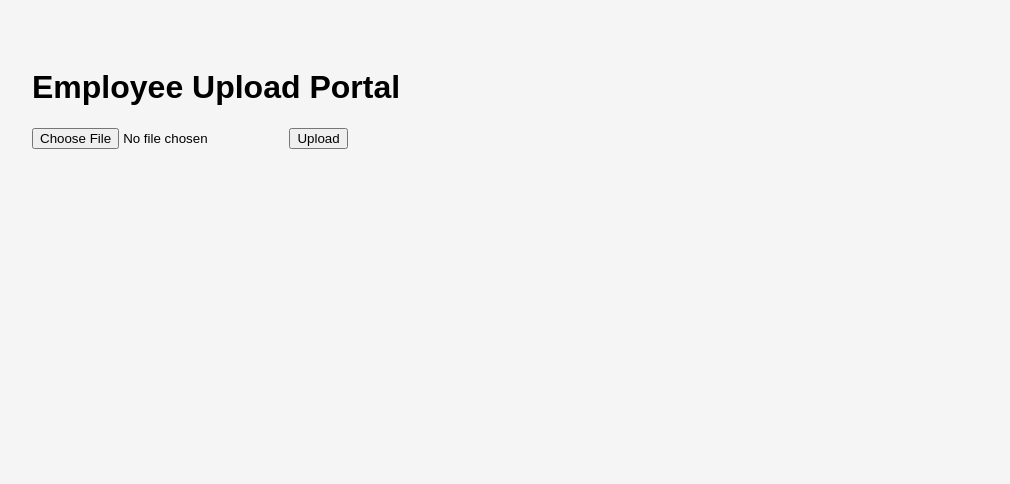
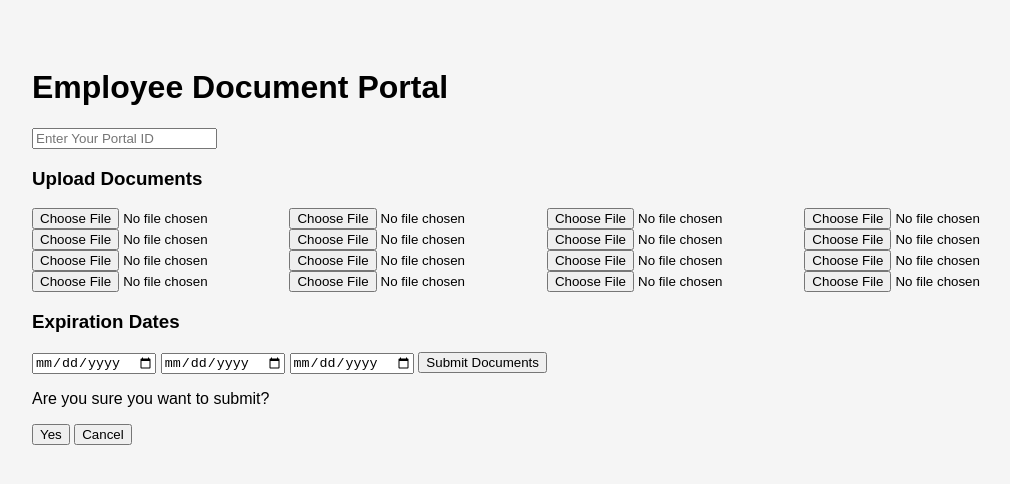
Before and after one commit to Ndelosreyes-maker/onboarding-portal, a plain HTML site: page frontend/index.html in a window 1280 px wide. Shown: the whole page, without its empty margins (16-1026 px from the left). Drawn offline with Linux system fonts and the light colour scheme.

Commit message:
Update index.html

```diff
--- a/frontend/index.html
+++ b/frontend/index.html
@@ -1,19 +1,59 @@
 <!DOCTYPE html>
 <html>
 <head>
-  <title>Onboarding Portal</title>
-  <link rel="stylesheet" href="style.css">
+<meta charset="UTF-8" />
+<title>Employee Document Portal</title>
+<link rel="stylesheet" href="style.css">
 </head>
 <body>
 
-<h1>Employee Upload Portal</h1>
+<div class="container">
 
-<form id="uploadForm">
-  <input type="file" name="file" required>
-  <button type="submit">Upload</button>
-</form>
+<h1>Employee Document Portal</h1>
 
-<p id="msg"></p>
+<div class="card">
+
+<input type="text" id="portalId" placeholder="Enter Your Portal ID" />
+
+<h3>Upload Documents</h3>
+
+<input type="file" name="file_mm02syqk" />
+<input type="file" name="file_mm027d47" />
+<input type="file" name="file_mm02dgx5" />
+<input type="file" name="file_mm02vxj1" />
+<input type="file" name="file_mm02wc6g" />
+<input type="file" name="file_mm02tfs6" />
+<input type="file" name="file_mm02q4hg" />
+<input type="file" name="file_mm02xndg" />
+<input type="file" name="file_mm02b5af" />
+<input type="file" name="file_mm02nz2j" />
+<input type="file" name="file_mm02g17x" />
+<input type="file" name="file_mm02cpd1" />
+<input type="file" name="file_mm023e5h" />
+<input type="file" name="file_mm028qz9" />
+<input type="file" name="file_mm02n1k4" />
+<input type="file" name="file_mm025qv4" />
+
+<h3>Expiration Dates</h3>
+
+<input type="date" id="physicalExp" />
+<input type="date" id="liabilityExp" />
+<input type="date" id="registrationExp" />
+
+<button id="submitBtn">Submit Documents</button>
+
+</div>
+</div>
+
+<div id="toast"></div>
+
+<div id="modal" class="modal">
+<div class="modal-content">
+<p>Are you sure you want to submit?</p>
+<button id="confirmBtn">Yes</button>
+<button id="cancelBtn">Cancel</button>
+</div>
+</div>
 
 <script src="script.js"></script>
 </body>
```
